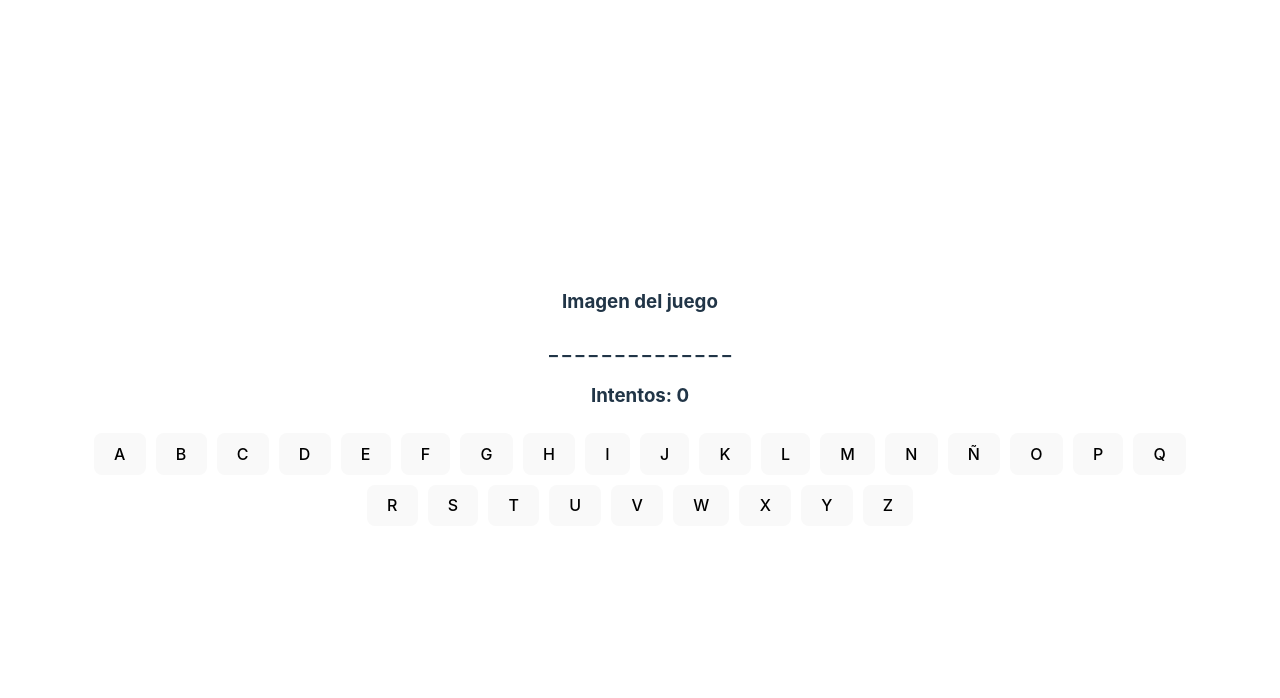
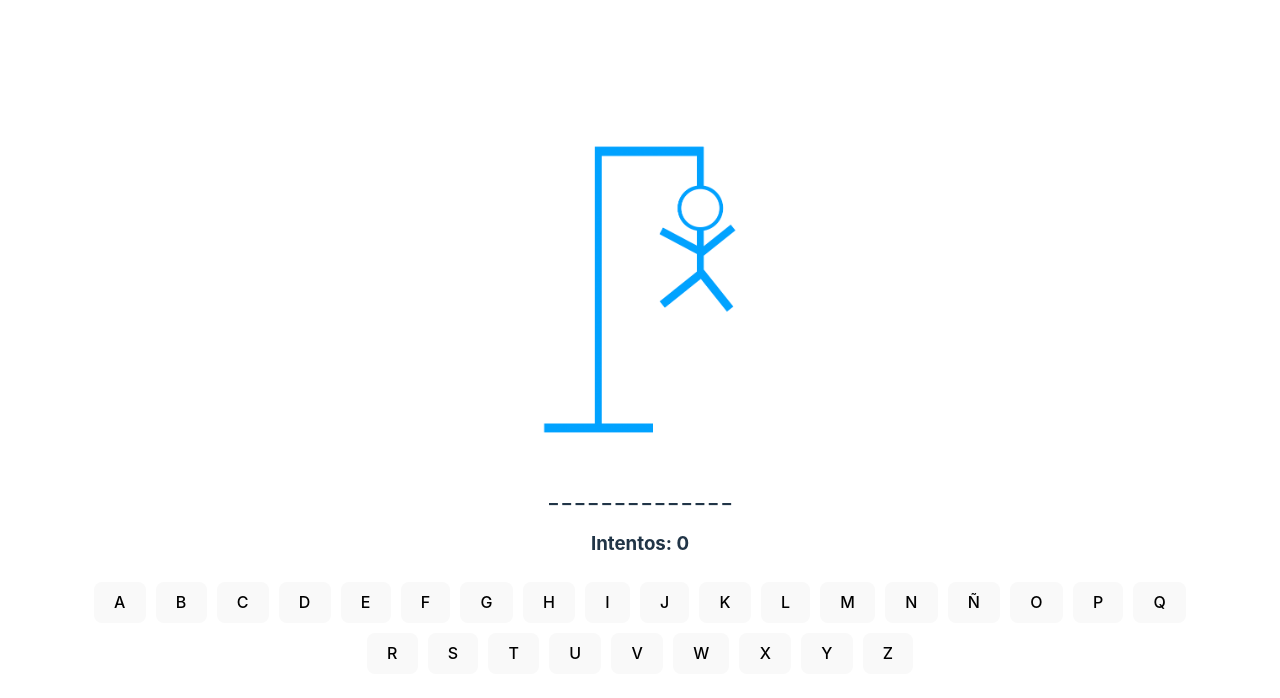
Before and after one commit to JepcDev/hanging, a React (Vite) app: page / in a window 1280 px wide. Shown: the top 698 px of the page. Built offline with nearby package versions, Linux system fonts and the light colour scheme.

Commit message:
feat: add components for show images hanging

```diff
--- a/src/App.tsx
+++ b/src/App.tsx
@@ -1,4 +1,6 @@
 import { letters } from './helpers/letters';
+import { HangImage } from './components/HangImage';
+
 import './App.css';
 
 function App() {
@@ -8,7 +10,8 @@
       {/* <h1>Hola Mundo!!</h1> */}
 
       {/* //DEV:COMMENT -> Imágenes */}
-      <h3>Imagen del juego</h3>
+      {/* <h3>Imagen del juego</h3> */}
+      <HangImage imageNumber={9}/>
 
       {/* *DEV:COMMENT -> Palabra oculta */}
       <h3>_ _ _ _ _ _ _ _ _ _ _ _ _ _</h3>
--- /dev/null
+++ b/src/components/HangImage.tsx
@@ -0,0 +1,47 @@
+import image0 from "../assets/0.png";
+import image1 from "../assets/1.png";
+import image2 from "../assets/2.png";
+import image3 from "../assets/3.png";
+import image4 from "../assets/4.png";
+import image5 from "../assets/5.png";
+import image6 from "../assets/6.png";
+import image7 from "../assets/7.png";
+import image8 from "../assets/8.png";
+import image9 from "../assets/9.png";
+
+let images: string[] = [
+  image0,
+  image1,
+  image2,
+  image3,
+  image4,
+  image5,
+  image6,
+  image7,
+  image8,
+  image9,
+];
+
+interface Props {
+  imageNumber: number;
+}
+
+// export function HangImage(props: Props) {
+export function HangImage({imageNumber}: Props) {
+  // console.log(props.imageNumber);//extrae el numero o posicion de la imagen
+  if (imageNumber>=9) {
+    imageNumber = 9;
+  }
+
+  return(
+    // <h1>Hola Mundo!!</h1>
+    <img
+      // src={image0}
+      // src={images[4]}
+      // src={images[props.imageNumber]}
+      src={images[imageNumber]}
+      alt="Hang image"
+      style={{width:250}}
+    />
+  );//jsx elemen
+}
--- a/src/index.css
+++ b/src/index.css
@@ -11,6 +11,8 @@
   text-rendering: optimizeLegibility;
   -webkit-font-smoothing: antialiased;
   -moz-osx-font-smoothing: grayscale;
+
+  /* margin: 60px; */
 }
 
 a {
@@ -28,6 +30,7 @@
   place-items: center;
   min-width: 320px;
   min-height: 100vh;
+  /* margin: 60px; */
 }
 
 h1 {
```
Also changed, not shown: src/components/info.md (added, +2 -0 lines).
